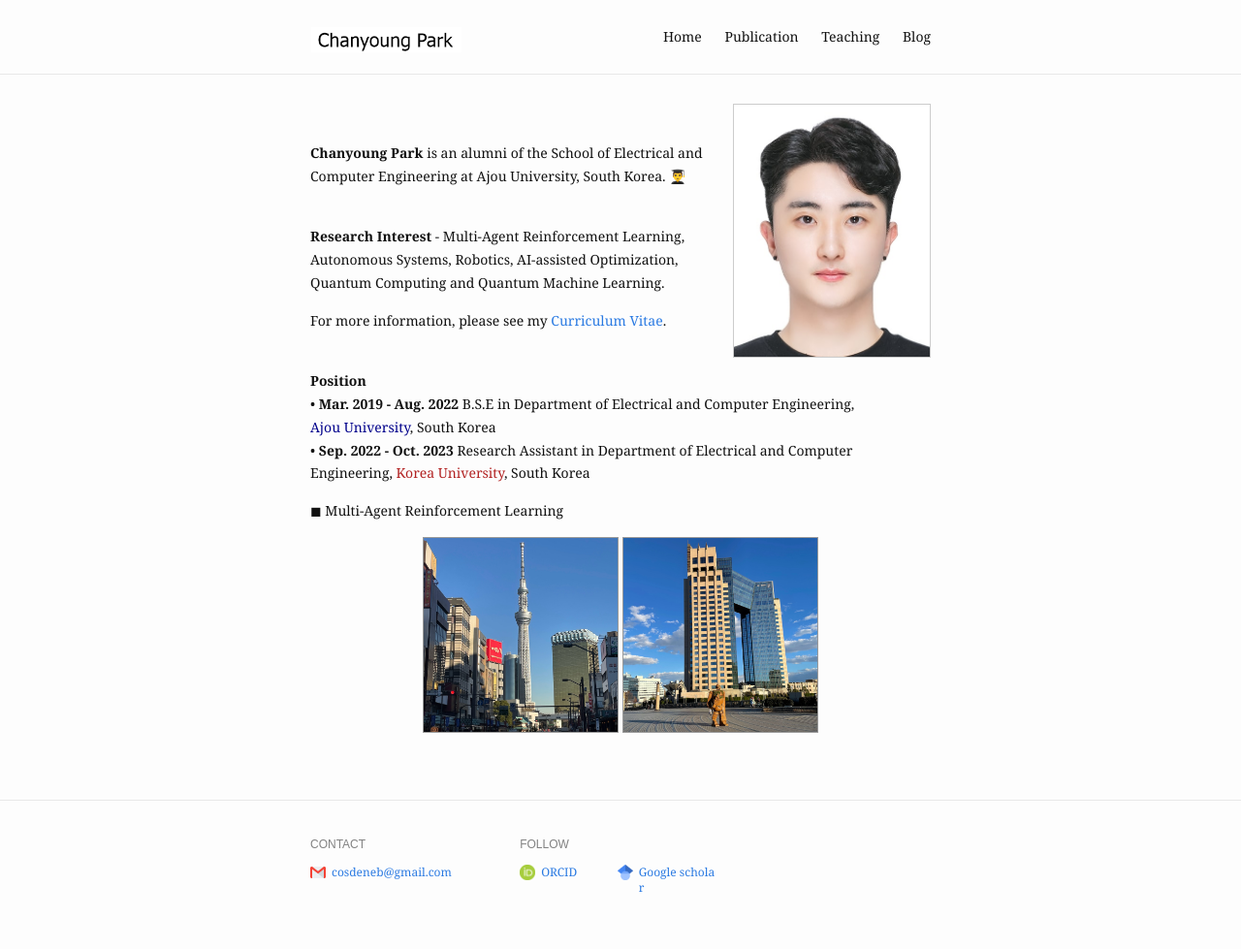
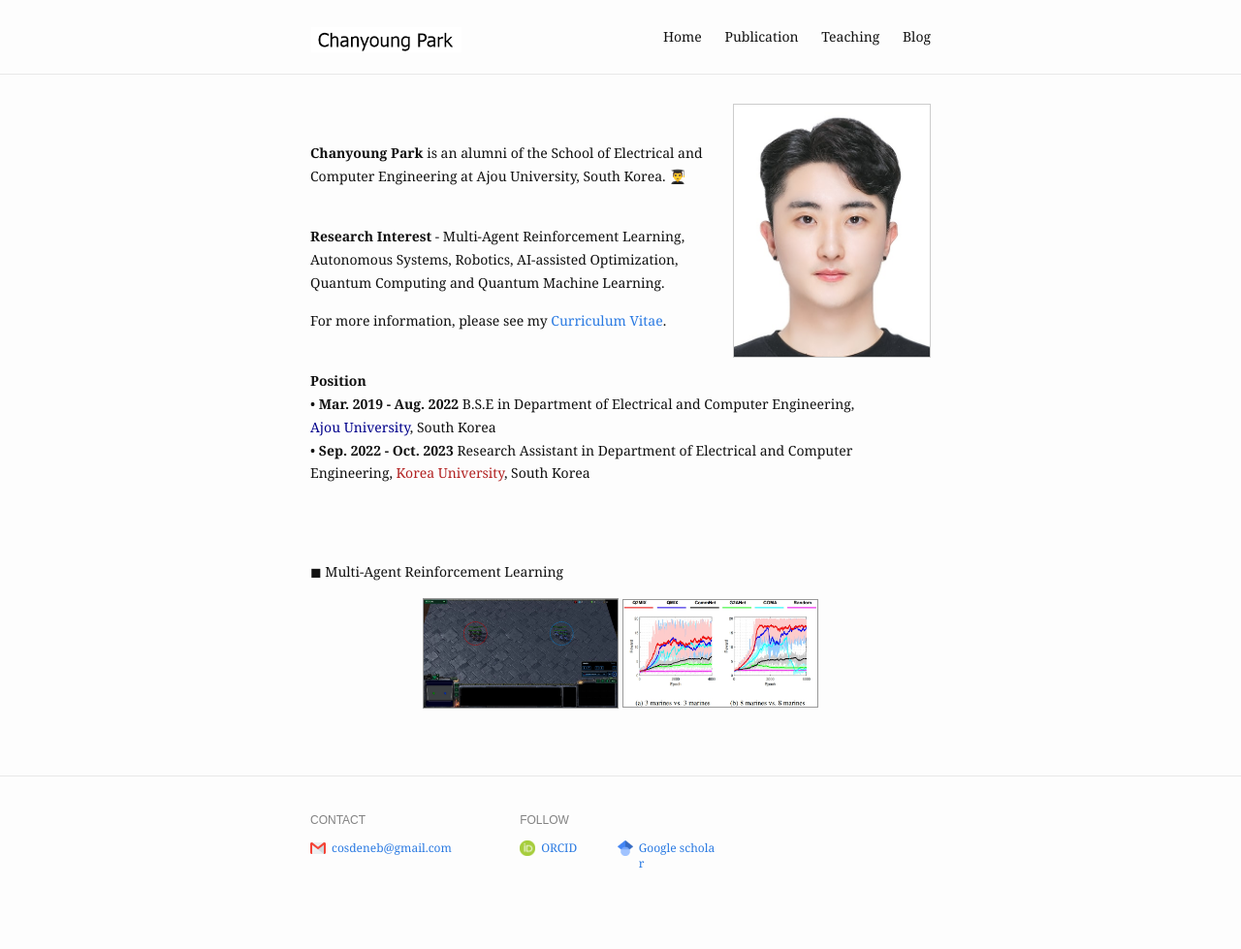
Before and after one commit to cosdeneb/cosdeneb.github.io, a Jekyll site: the page built from index.md, in a window 1280 px wide. Shown: the whole page at 97% size. Built offline with Jekyll 4.4.1, drawn with Linux system fonts in a browser that asks for light colours; after the commit the page ends 954 px from its top, so only the background shows below that.

Commit message:
Update index.md

```diff
--- a/index.md
+++ b/index.md
@@ -29,12 +29,14 @@
   • <b>Sep. 2022 - Oct. 2023</b> Research Assistant in Department of Electrical and Computer Engineering,   <font color='#b22222'>Korea University</font>, South Korea
 </p>
 
+<br/>
+<br/>
 <p>
 ◼ Multi-Agent Reinforcement Learning
 <br/>
 <div style="text-align : center;">
-  <img src="{{ "/assets/img/content/a3/tokyo1.jpg" | absolute_url }}" width=200 class="post-pic"/>
-  <img src="{{ "/assets/img/content/a3/tokyo2.jpg" | absolute_url }}" width=200 class="post-pic"/>
+  <img src="{{ "/assets/img/paper/smac.jpg" | absolute_url }}" width=200 class="post-pic"/>
+  <img src="{{ "/assets/img/paper/smac_reward.jpg" | absolute_url }}" width=200 class="post-pic"/>
 </div>
 <br/>
 </p>
```
